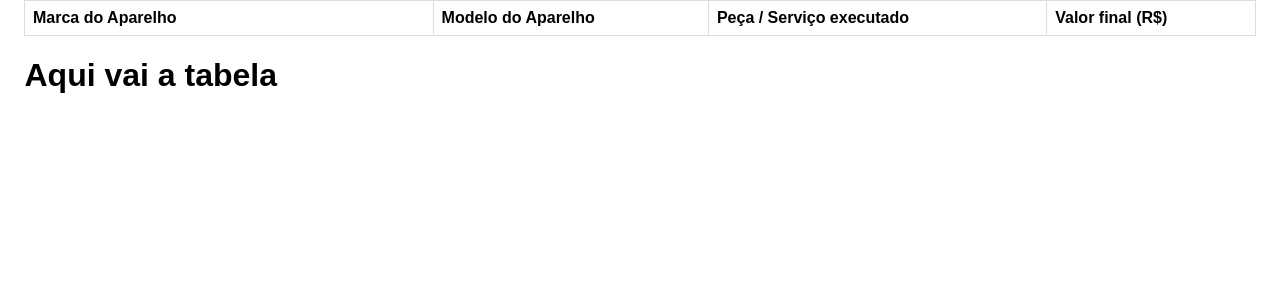
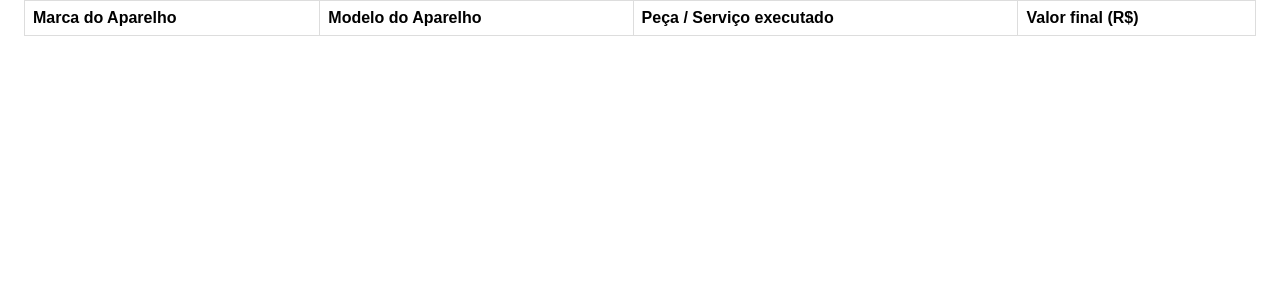
Before and after one commit to WillyChristian/minhasVendas, a Next.js app: page /components/tabela in a window 1280 px wide. Shown: the top 300 px of the page. Built offline with nearby package versions, Linux system fonts and the light colour scheme.

Commit message:
small updates

```diff
--- a/src/pages/components/tabela.js
+++ b/src/pages/components/tabela.js
@@ -40,7 +40,6 @@ export default function Tabela({data}) {
             <th className={tableStyle.headAndBody}>Valor final (R$)</th>
          </thead>
          <tbody>
-           <h1>Aqui vai a tabela</h1>
             {
               data?.map( (item, index) =>{ //data? filtra o conteúdo para que ele não execute caso haja undefined ou null
                 <GenTable key={index} item={item} />
--- a/src/pages/index.js
+++ b/src/pages/index.js
@@ -70,7 +70,4 @@ function Home() {
     </>
   )}
 }
-
 export default Home
-/* <Table data = {data}/>
- <Button variant='outlined' onClick={()=> mutate}>Atualizar</Button> */
```
